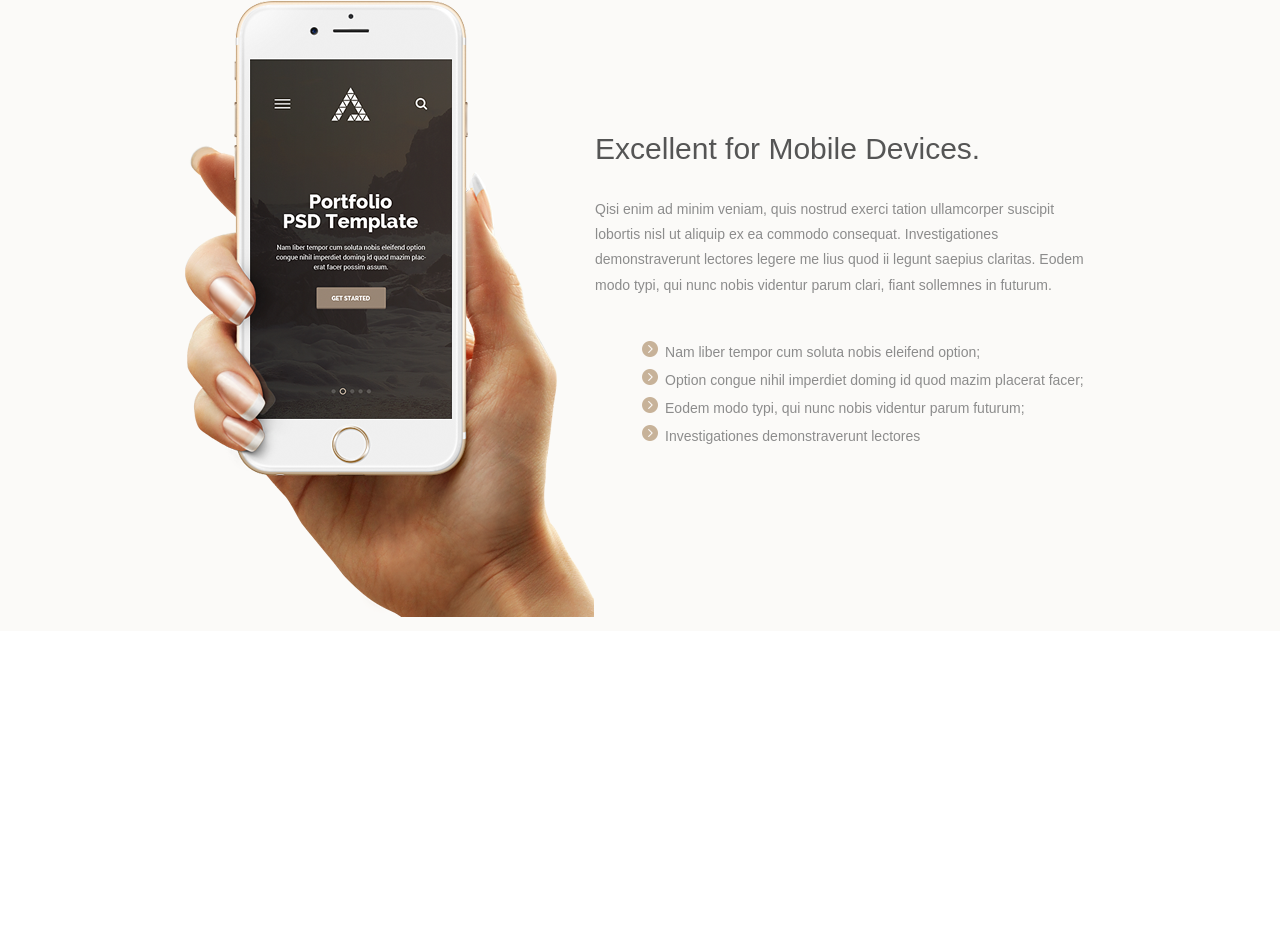
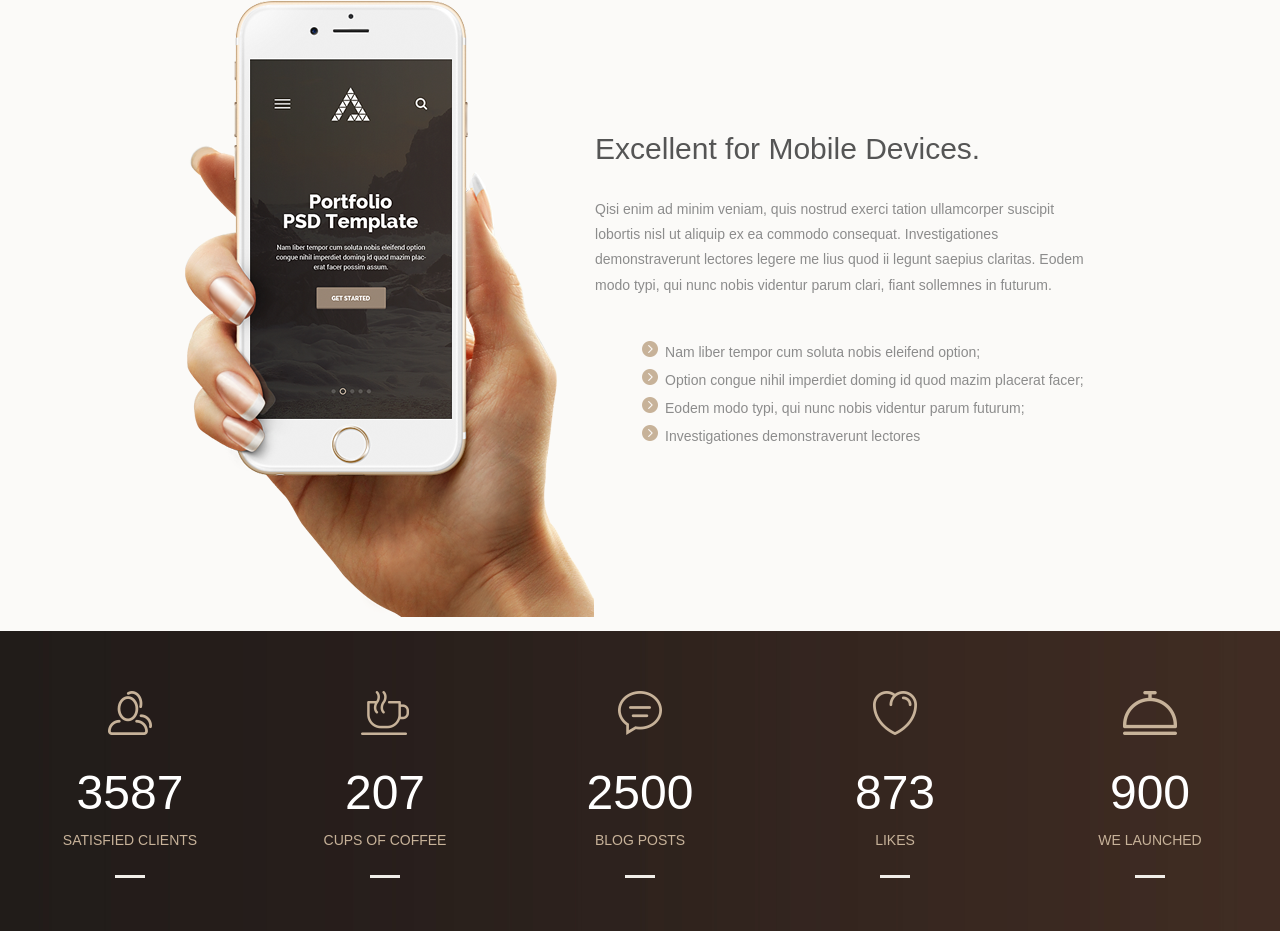
Before and after one commit to ASayurov/Waxom, a website: page app/index.html in a window 1280 px wide. Shown: the part 4035-4966 px from the top of the page. Before the commit the page ends 4666 px from the top, so only its background shows below. Drawn offline with nearby package versions, Linux system fonts and the light colour scheme; files that its build step writes are made by us from their sources.

Commit message:
add section figures

```diff
--- a/app/index.html
+++ b/app/index.html
@@ -426,6 +426,69 @@
             </div>
         </div>
     </section>
+    <section class="figures">
+        <div class="container">
+            <div class="figures__inner">
+                <div class="figures__item">
+                    <div class="figures__item-img">
+                        <img src="/images/icons/people.png" alt="">
+                    </div>
+                    <div class="figures__item-number">
+                        3587
+                    </div>
+                    <div class="figures__item-text">
+                        Satisfied Clients
+                    </div>
+                </div>
+                <div class="figures__item">
+                    <div class="figures__item-img">
+                        <img src="/images/icons/coffe.png" alt="">
+                    </div>
+                    <div class="figures__item-number">
+                        207
+                    </div>
+                    <div class="figures__item-text">
+                        Cups of coffee
+                    </div>
+                </div>
+                <div class="figures__item">
+                    <div class="figures__item-img">
+                        <img src="/images/icons/posts.png" alt="">
+                    </div>
+                    <div class="figures__item-number">
+                        2500
+                    </div>
+                    <div class="figures__item-text">
+                        Blog posts
+                    </div>
+                </div>
+                <div class="figures__item">
+                    <div class="figures__item-img">
+                        <img src="/images/icons/likes.png" alt="">
+                    </div>
+                    <div class="figures__item-number">
+                        873
+                    </div>
+                    <div class="figures__item-text">
+                        Likes
+                    </div>
+                </div>
+                <div class="figures__item">
+                    <div class="figures__item-img">
+                        <img src="/images/icons/launched.png" alt="">
+                    </div>
+                    <div class="figures__item-number">
+                        900
+                    </div>
+                    <div class="figures__item-text">
+                        We launched
+                    </div>
+                </div>
+            </div>
+
+
+        </div>
+    </section>
 
 
     <script src="https://ajax.googleapis.com/ajax/libs/jquery/3.4.1/jquery.min.js"></script>
--- a/app/scss/style.scss
+++ b/app/scss/style.scss
@@ -556,3 +556,54 @@
         height: 616px;
     }
 // mobile end
+// figures start
+.figures{
+    background-image: url('/images/Background-brown.jpg');
+    background-repeat: no-repeat;
+    height: 300px;
+    padding: 60px 0 60px;
+}
+.figures__inner{
+    display: flex;
+    justify-content: space-between;
+    flex-wrap: wrap;
+}
+.figures__item{
+    text-align: center;
+    width: 150px;
+    &-img{
+        padding-bottom: 20px;
+    }
+    &-number{
+        font-family: 'Montserrat', sans-serif;
+        font-weight: 200;
+        line-height: 1.2;
+        font-size: 48px;
+        color: #fff;
+        padding-bottom: 10px;
+    }
+    &-text{
+        position: relative;
+        font-family: 'Montserrat', sans-serif;
+        font-weight: 300;
+        line-height: 1.2;
+        font-size: 14px;
+        color: #c7b299;
+        text-transform: uppercase;
+        &::before{
+            transition: all 0.3s;
+            content: "";
+            position: absolute;
+            width: 30px;
+            height: 3px;
+            background-color: #f1eee9;
+            left: 50%;
+            transform: translateX(-50%);
+            bottom: 0;
+            margin-bottom: -30px;
+        }
+    }
+}
+
+
+// figures end
```
